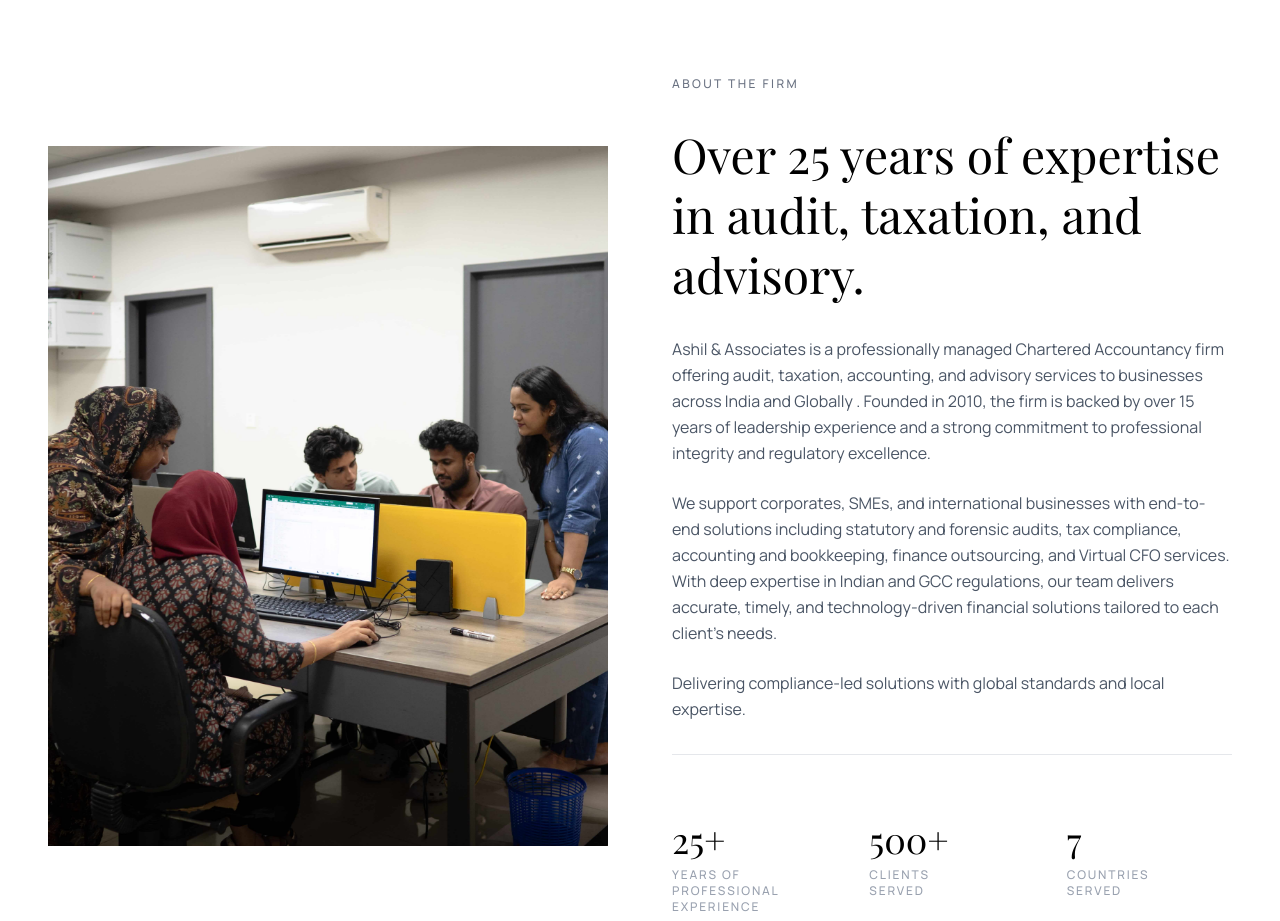
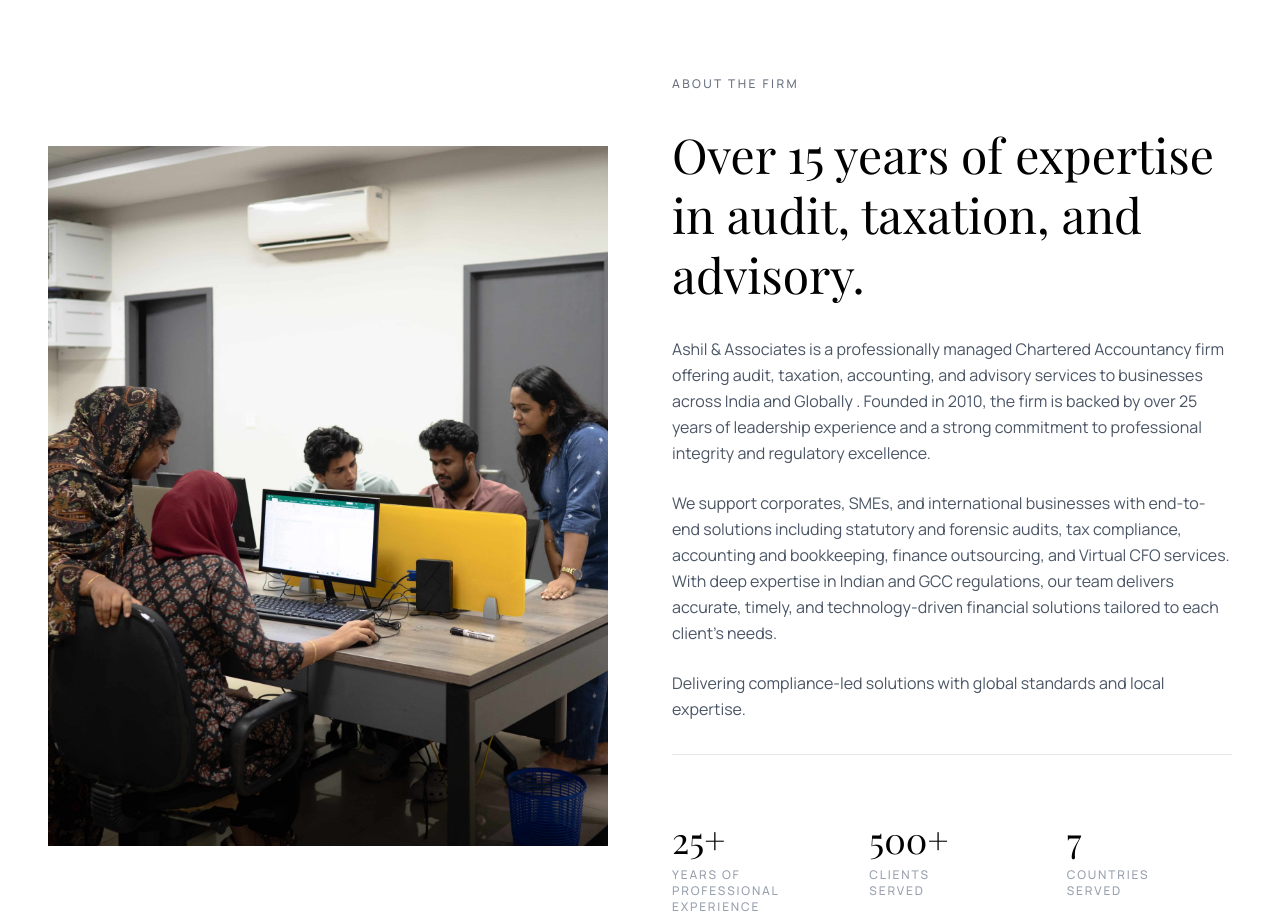
Before and after one commit to AsilMehaboob/Ashil-Associates, a Next.js app: page / in a window 1280 px wide. Shown: the part 820-1741 px from the top of the page. Built offline with nearby package versions, Linux system fonts and the light colour scheme.

Commit message:
Updated Experience

```diff
--- a/constants/index.ts
+++ b/constants/index.ts
@@ -349,9 +349,9 @@
 
 export const ABOUT_CONTENT = {
   sectionHeader: "ABOUT THE FIRM",
-  title: "Over 25 years of expertise in audit, taxation, and advisory.",
+  title: "Over 15 years of expertise in audit, taxation, and advisory.",
   description: [
-    "Ashil & Associates is a professionally managed Chartered Accountancy firm offering audit, taxation, accounting, and advisory services to businesses across India and Globally . Founded in 2010, the firm is backed by over 15 years of leadership experience and a strong commitment to professional integrity and regulatory excellence.",
+    "Ashil & Associates is a professionally managed Chartered Accountancy firm offering audit, taxation, accounting, and advisory services to businesses across India and Globally . Founded in 2010, the firm is backed by over 25 years of leadership experience and a strong commitment to professional integrity and regulatory excellence.",
     "We support corporates, SMEs, and international businesses with end-to-end solutions including statutory and forensic audits, tax compliance, accounting and bookkeeping, finance outsourcing, and Virtual CFO services. With deep expertise in Indian and GCC regulations, our team delivers accurate, timely, and technology-driven financial solutions tailored to each client’s needs.",
     "Delivering compliance-led solutions with global standards and local expertise.",
   ],
```
